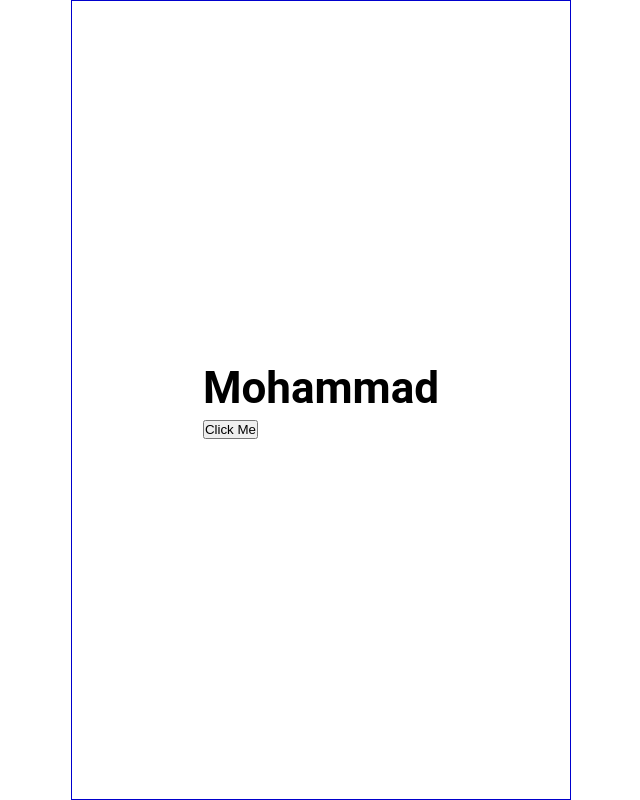
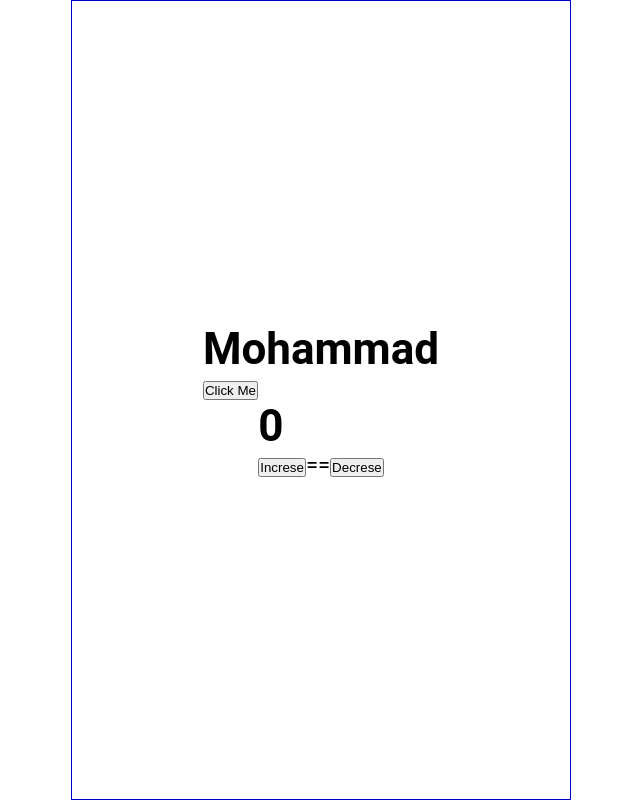
Before and after one commit to 12saif/Studying-ReactJs, a React (Create React App) app: page / in a window 1280 px wide. Shown: the whole page, without its empty margins (319-959 px from the left). Built offline with nearby package versions, Linux system fonts and the light colour scheme.

Commit message:
how to use useState increse and secres value

```diff
--- a/src/Components/State.js
+++ b/src/Components/State.js
@@ -2,15 +2,28 @@ import React, { useState } from "react";
 
 const State = () => {
   const [myName, setMyName] = useState("Mohammad");
+  const [count, setCount] = useState(0);
+
   const changeName = () => {
     setMyName("Saif");
   };
 
   return (
-    <div>
-      <h1>{myName}</h1>
-      <button onClick={changeName}>Click Me</button>
-    </div>
+    <>
+      <div>
+        <h1>{myName}</h1>
+        <button onClick={changeName}>Click Me</button>
+      </div>
+      <div>
+        <h1>{count}</h1>
+        <button onClick={() => setCount(count + 1)}>Increse</button>==
+        <button
+          onClick={() => (count === 0 ? setCount(0) : setCount(count - 1))}
+        >
+          Decrese
+        </button>
+      </div>
+    </>
   );
 };
 
```
